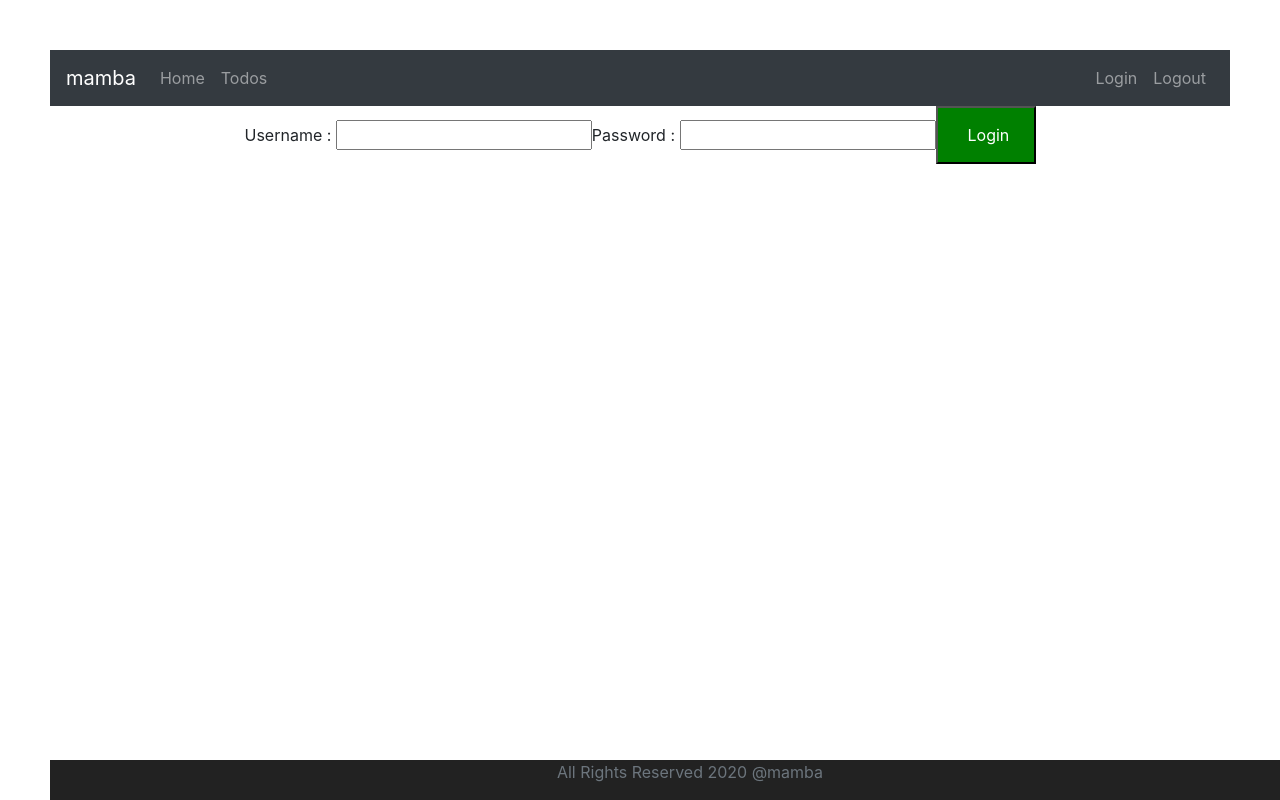
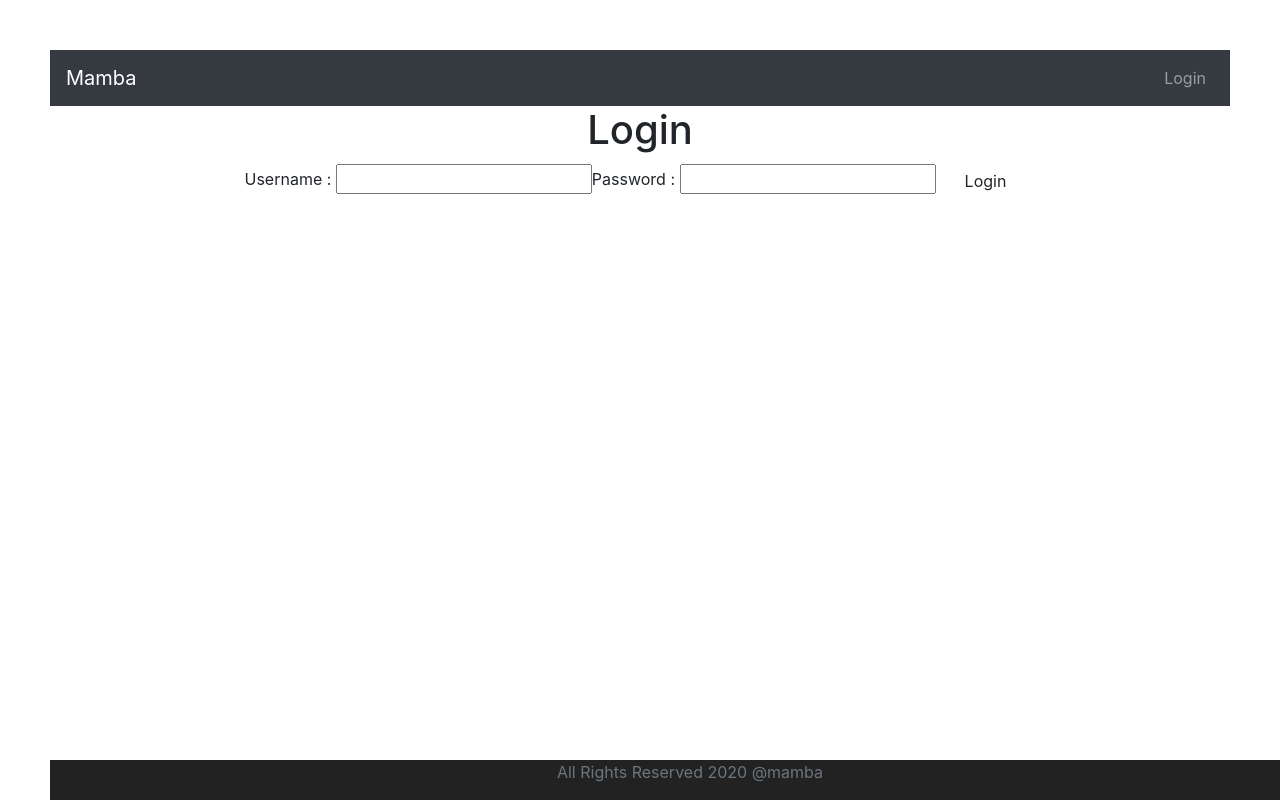
Before and after one commit to awpathum/TodoApp_React, a React (Create React App) app in the folder todo-app/: page / in a window 1280 px wide. Shown: the top 800 px of the page. Built offline with nearby package versions, Linux system fonts and the light colour scheme.

Commit message:
nav bar item enable/disable done

```diff
--- /dev/null
+++ b/todo-app/src/components/todo/AuthenticationService.js
@@ -0,0 +1,27 @@
+class AuthenticationService {
+
+    registerSuccessfulLogin(username, password) {
+        console.log('register successful login')
+        sessionStorage.setItem('authenticatedUser', username);
+
+    }
+
+    logout() {
+        sessionStorage.removeItem('authenticatedUser');
+    }
+
+    isUserLoggedIn() {
+        let user = sessionStorage.getItem('authenticatedUser')
+        console.log(user)
+        if (user === null) {
+            console.log(user)
+            return false
+        } else {
+            console.log(user)
+            return true
+        }
+
+    }
+
+}
+export default new AuthenticationService()
--- a/todo-app/src/components/todo/TodoApp.jsx
+++ b/todo-app/src/components/todo/TodoApp.jsx
@@ -1,8 +1,10 @@
 import React, { Component } from 'react';
 import { BrowserRouter as Router, Route, Switch, Link } from 'react-router-dom'
+import AuthenticationService from './AuthenticationService.js'
 class TodoApp extends Component {
     render() {
         return (
+
             <div className="TodoApp">
                 <Router>
                     <>
@@ -35,7 +37,8 @@ class LoginComponent extends Component {
             username: '',
             password: '',
             hasLoginFailed: false,
-            showSucesssMessage: false
+            showSucesssMessage: false,
+            //isUserLogedIn:false
         }
         this.handleChange = this.handleChange.bind(this)
         this.loginClicked = this.loginClicked.bind(this)
@@ -49,6 +52,9 @@ class LoginComponent extends Component {
     }
     loginClicked(event) {
         if (this.state.username === "mamba" && this.state.password === "mamba123") {
+
+            //AuthenticationService.registerSuccessfulLogin(this.state.username, this.state.password);
+            AuthenticationService.registerSuccessfulLogin(this.state.username);
             this.props.history.push(`/welcome/${this.state.username}`)
         }
         else {
@@ -65,11 +71,14 @@ class LoginComponent extends Component {
     render() {
         return (
             <div>
-                {this.state.hasLoginFailed && <div>Invalid Credentials</div>}
+                <h1>Login</h1>
+                <div className="container">
+                    {this.state.hasLoginFailed && <div className="alert alert-warning">Invalid Credentials</div>}
                     {this.state.showSucesssMessage && <div>Login Successful</div>}
                     Username : <input type="text" name="username" value={this.state.username} onChange={this.handleChange} />
                     Password : <input type="password" name="password" value={this.state.password} onChange={this.handleChange} />
-                <button onClick={this.loginClicked}>Login</button>
+                    <button className="btn btn-sucess" onClick={this.loginClicked}>Login</button>
+                </div>
             </div>
         )
     }
@@ -89,10 +98,11 @@ class ListTodosComponent extends Component {
             <h1>
                 List Todos
             </h1>
-            <table>
+            <div className="container">
+                <table className="table">
                     <thead>
                         <tr>
-                        <th>Id</th>
+
                             <th>Description</th>
                             <th>Target Date</th>
                             <th>Is completed</th>
@@ -101,8 +111,7 @@ class ListTodosComponent extends Component {
                     <tbody>
                         {
                             this.state.todos.map(
-                            todo => <tr>
-                                <td>{todo.id}</td>
+                                todo => <tr key={todo.id}>
                                     <td>{todo.description}</td>
                                     <td>{todo.done.toString()}</td>
                                     <td>{todo.targetDate.toString()}</td>
@@ -113,6 +122,7 @@ class ListTodosComponent extends Component {
 
                     </tbody>
                 </table>
+            </div>
 
         </div>
     }
@@ -120,24 +130,59 @@ class ListTodosComponent extends Component {
 
 class HeaderComponent extends Component {
     render() {
+        const isUserLoggedIn = AuthenticationService.isUserLoggedIn();
+        //console.log(isUserLoggedIn);
+
         return (
             <header>
                 <nav className="navbar navbar-expand-md navbar-dark bg-dark">
-                    <div><a href="http://localhost:3000" className="navbar-brand">mamba</a></div>
+                    <div><a href="localhost:3000" className="navbar-brand">Mamba</a></div>
                     <ul className="navbar-nav">
-                        <li><Link className="nav-link" to="/welcome/mamba">Home</Link></li>
-                        <li><Link className="nav-link" to="/todos">Todos</Link></li>
+                        {isUserLoggedIn && <li><Link className="nav-link" to="/welcome/in28minutes">Home</Link></li>}
+                        {isUserLoggedIn && <li><Link className="nav-link" to="/todos">Todos</Link></li>}
                     </ul>
                     <ul className="navbar-nav navbar-collapse justify-content-end">
-                        <li><Link className="nav-link" to="/">Login</Link></li>
-                        <li><Link className="nav-link" to="/logout">Logout</Link></li>
+                        {!isUserLoggedIn && <li><Link className="nav-link" to="/login">Login</Link></li>}
+                        {isUserLoggedIn && <li><Link className="nav-link" to="/logout" onClick={AuthenticationService.logout}>Logout</Link></li>}
                     </ul>
-
                 </nav>
             </header>
         )
     }
 }
+// class HeaderComponent extends Component {
+//     render() {
+//         const isUserLogedIn = AuthenticationService.isUserLoggedIn();
+//         console.log(isUserLogedIn);
+
+//         return (
+//             <header>
+//                 <nav className="navbar navbar-expand-md navbar-dark bg-dark">
+//                     <div><a href="http://localhost:3000" className="navbar-brand">mamba</a></div>
+
+//                     <ul className="navbar-nav">
+//                         {isUserLogedIn && <li><Link className="nav-link" to="/welcome/mamba">Home</Link></li>}
+//                         {isUserLogedIn && <li><Link className="nav-link" to="/todos">Todos</Link></li>}
+//                     </ul>
+//                     <ul className="navbar-nav navbar-collapse justify-content-end">
+//                         {!isUserLogedIn && <li><Link className="nav-link" to="/">Login</Link></li>}
+//                         {isUserLogedIn && <li><Link className="nav-link" to="/logout" onClick={AuthenticationService.logout}>Logout</Link></li>}
+//                     </ul>
+
+//                     {/* <ul className="navbar-nav">
+//                         <li><Link className="nav-link" to="/welcome/mamba">Home</Link></li>
+//                         <li><Link className="nav-link" to="/todos">Todos</Link></li>
+//                     </ul>
+//                     <ul className="navbar-nav navbar-collapse justify-content-end">
+//                         <li><Link className="nav-link" to="/">Login</Link></li>
+//                         <li><Link className="nav-link" to="/logout" onClick={AuthenticationService.logout}>Logout</Link></li>
+//                     </ul> */}
+
+//                 </nav>
+//             </header>
+//         )
+//     }
+// }
 
 class FooterComponent extends Component {
     render() {
@@ -152,6 +197,7 @@ class FooterComponent extends Component {
 }
 
 class LogoutComponent extends Component {
+
     render() {
         return (
             <>
@@ -167,7 +213,14 @@ class LogoutComponent extends Component {
 
 class WelcomeComponent extends Component {
     render() {
-        return <div>Welcome {this.props.match.params.name}. You can mamange your todos <Link to="/todos">here</Link></div>
+        return (
+            <>
+                <h1>Welcome!</h1>
+                <div className="container">
+                    Welcome {this.props.match.params.name}. You can manage your todos <Link to="/todos">here</Link>
+                </div>
+            </>
+        )
     }
 }
 
```
Lines whose indentation alone changed are shown as unchanged.
